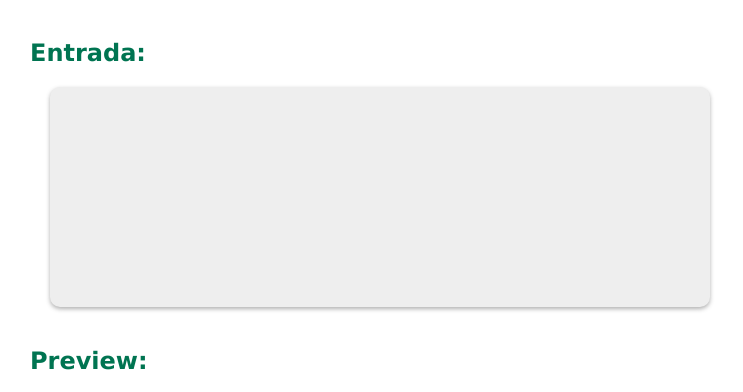
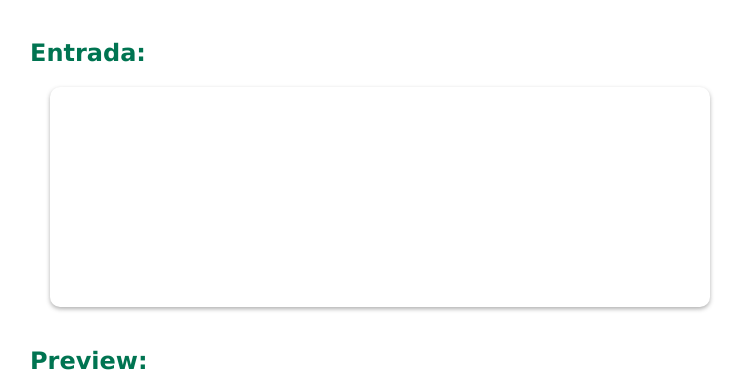
Before and after one commit to louis1001/it-markup, a plain HTML site: page index.html in a window 1280 px wide. Shown: the part 62-454 px from the top of the page, without its empty margins (260-1003 px from the left). Drawn offline with Linux system fonts and the light colour scheme.

Commit message:
Retouches to the ui.

```diff
--- a/index.html
+++ b/index.html
@@ -14,7 +14,7 @@
 	<main>
 	<section id="input">
 		<h2>Entrada:</h2>
-		<div contenteditable="true" class="textbox" id="text-input"></div>
+		<div contenteditable="true" spellcheck="false" class="textbox" id="text-input"></div>
 	</section>
 	<section id="output">
 		<h2>Preview:</h2>
--- a/styles.css
+++ b/styles.css
@@ -29,7 +29,7 @@ main {
 }
 
 #text-input {
-	background: #eee;
+	background: #fff;
 	box-shadow: 0 2px 4px #5557;
 	transition: box-shadow 0.1s;
 	overflow-y: scroll;
@@ -48,5 +48,5 @@ main {
 }
 
 #text-input:focus {
-	outline: thin solid #999;
+	outline: none;
 }
```
